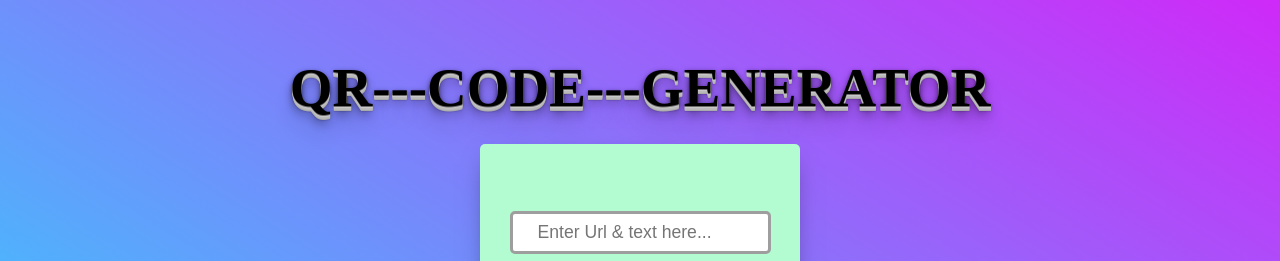
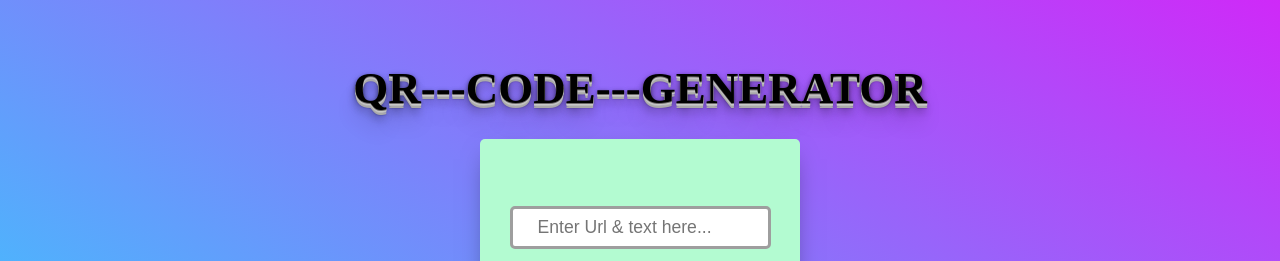
Before and after one commit to Karankumar80/QR-Code-Generator, a plain HTML site: page index.html in a window 1280 px wide. Shown: the top 261 px of the page. Drawn offline with Linux system fonts and the light colour scheme.

Commit message:
Update style.css

```diff
--- a/style.css
+++ b/style.css
@@ -15,8 +15,8 @@
   }
 
   h1 {
-    font-size: 55px;
-    text-shadow: 0 1px 0 #6d6a6a, 0 2px 0 #c9c9c9, 0 3px 0 #bbb, 0 4px 0 #b9b9b9,
+    font-size: 45px;
+    text-shadow: 0 1px 0 #6d6a6a, 0 2px 0 #c9c9c9, 0 3px 0 #bbb, 0 2px 0 #b9b9b9,
       0 5px 0 #aaa, 0 6px 1px rgba(0, 0, 0, 0.1), 0 0 5px rgba(0, 0, 0, 0.1),
       0 1px 3px rgba(0, 0, 0, 0.3), 0 3px 5px rgba(0, 0, 0, 0.2),
       0 5px 10px rgba(0, 0, 0, 0.25), 0 10px 10px rgba(0, 0, 0, 0.2),
```
